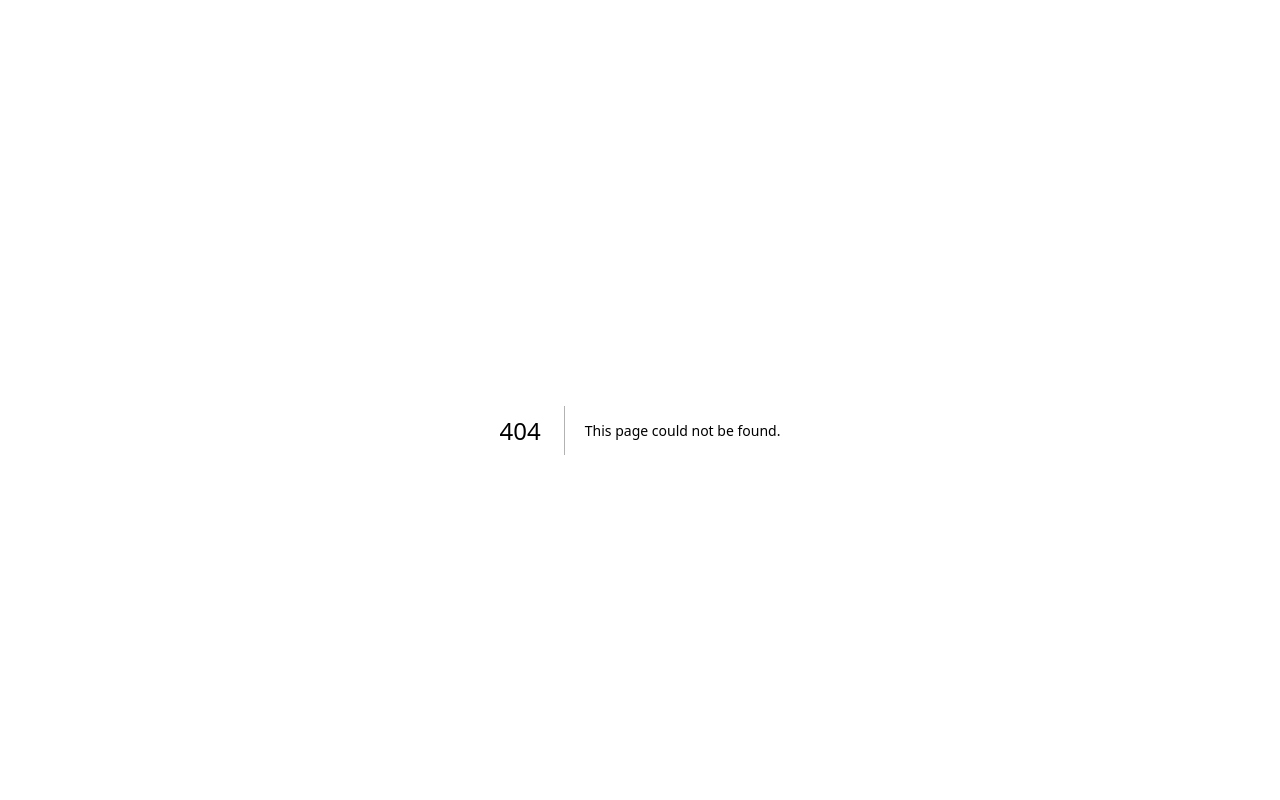
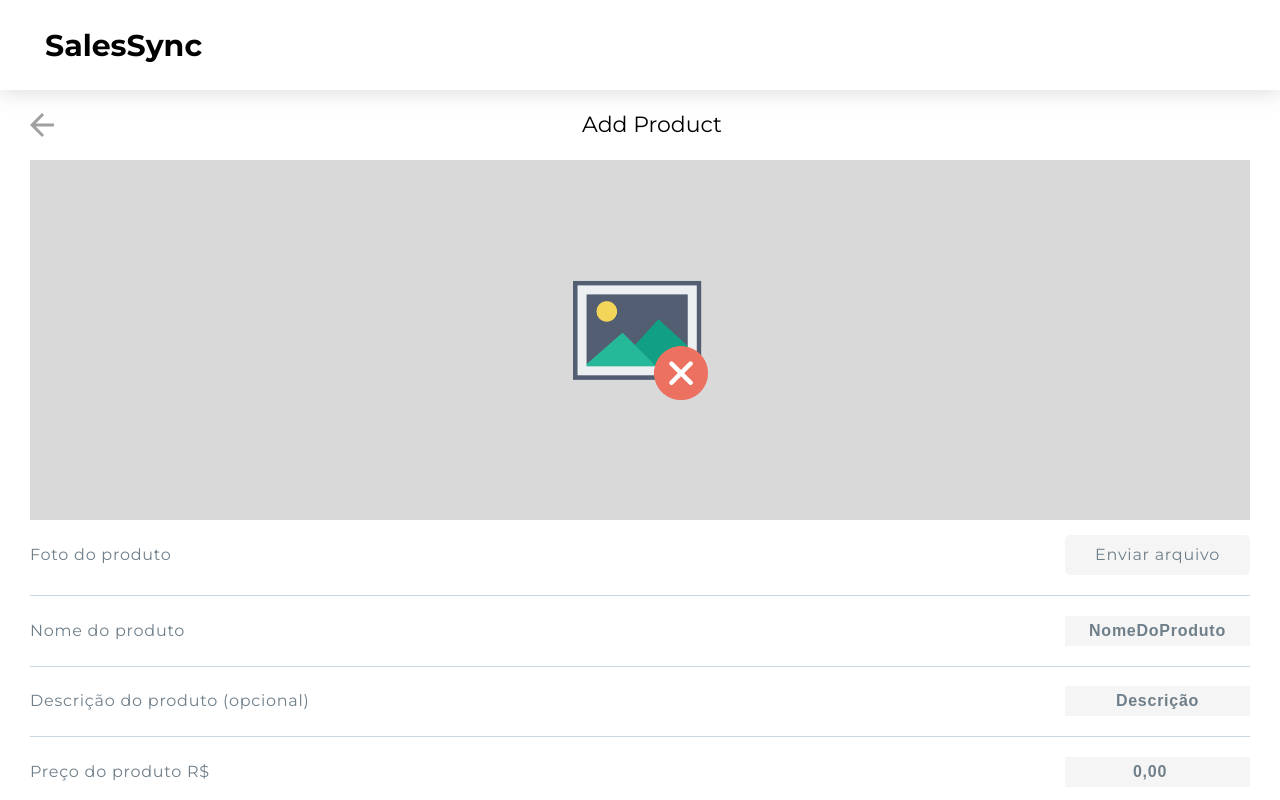
Before and after one commit to me-luc/sales-sync-fron, a Next.js app: page /add-product in a window 1280 px wide. Before the commit this address had no page. Built offline with nearby package versions, Linux system fonts and the light colour scheme.

Commit message:
feat: add products page layout

```diff
--- /dev/null
+++ b/src/app/(secure)/add-product/page.tsx
@@ -0,0 +1,52 @@
+'use client';
+import { PageTitle, ProductFileInput, ProductInput } from '@/components';
+import styled from 'styled-components';
+
+export default function AddProductPage() {
+	return (
+		<main>
+			<PageTitle backPath='home' title='Add Product' />
+			<StyledImageBox>
+				<StyledImage
+					src='/no-product-image.png'
+					alt='Under Construction'
+				/>
+			</StyledImageBox>
+
+			<ProductFileInput title='Foto do produto' />
+			<ProductInput
+				title='Nome do produto'
+				placeholder='NomeDoProduto'
+				type='text'
+			/>
+			<ProductInput
+				title='Descrição do produto (opcional)'
+				placeholder='Descrição'
+			/>
+			<ProductInput
+				title='Preço do produto R$'
+				placeholder='0,00'
+				type='number'
+				min='1'
+				step='0.10'
+				highlight={true}
+			/>
+			<ProductInput title='Fornecedor (opcional)' />
+		</main>
+	);
+}
+
+const StyledImageBox = styled.div`
+	width: 100%;
+	height: 360px;
+	background: #d9d9d9;
+
+	display: flex;
+	justify-content: center;
+	align-items: center;
+`;
+
+const StyledImage = styled.img`
+	width: 135px;
+	height: auto;
+`;
--- /dev/null
+++ b/src/app/(secure)/layout.tsx
@@ -0,0 +1,22 @@
+'use client';
+import { ResponsiveBars } from '@/components';
+import { useResponsive } from '@/hook/useResponsive';
+
+interface LayoutProps {
+	children: React.ReactNode;
+}
+
+export default function Layout({ children }: LayoutProps) {
+	const { useMobile } = useResponsive();
+	return (
+		<>
+			<div
+				className={
+					useMobile ? 'secure-layout-mobile' : 'secure-layout'
+				}>
+				{children}
+			</div>
+			<ResponsiveBars />
+		</>
+	);
+}
```
Also changed, not shown: src/app/(secure)/home/page.tsx (added, +8 -0 lines).
